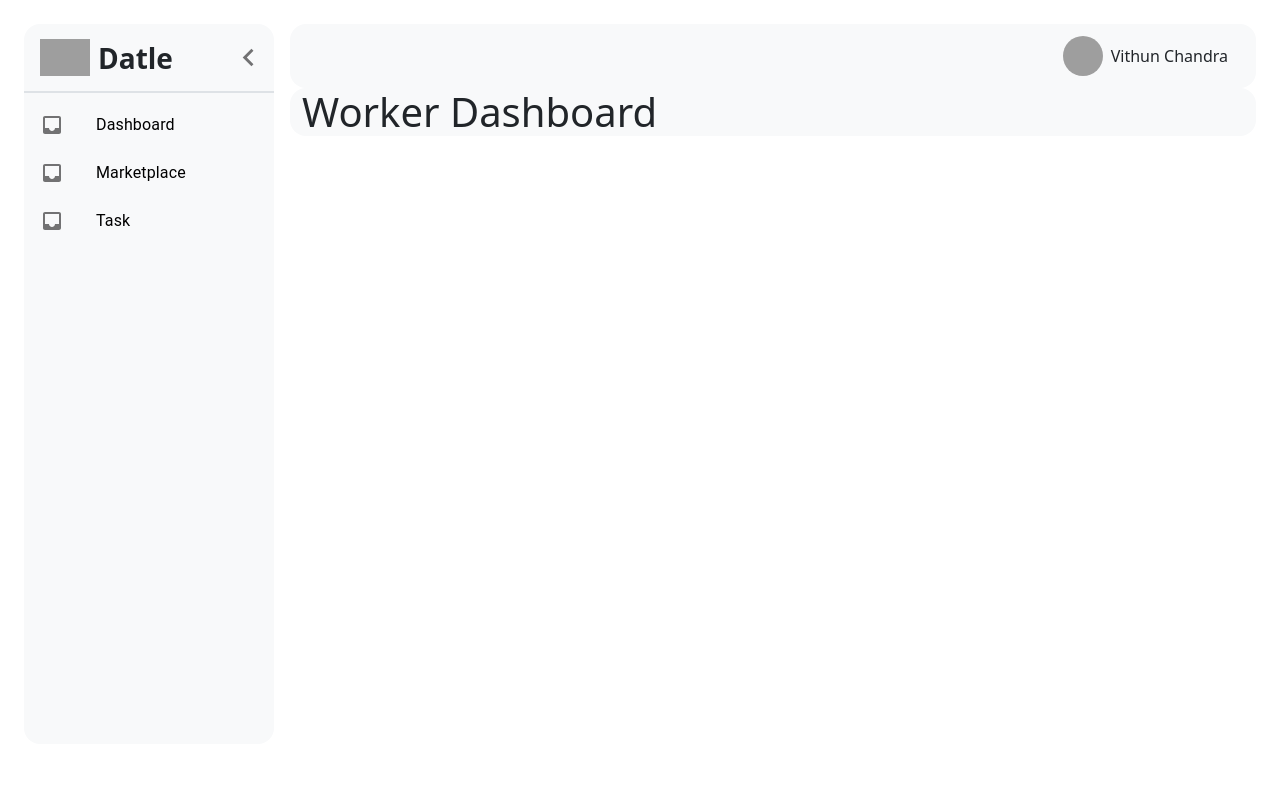
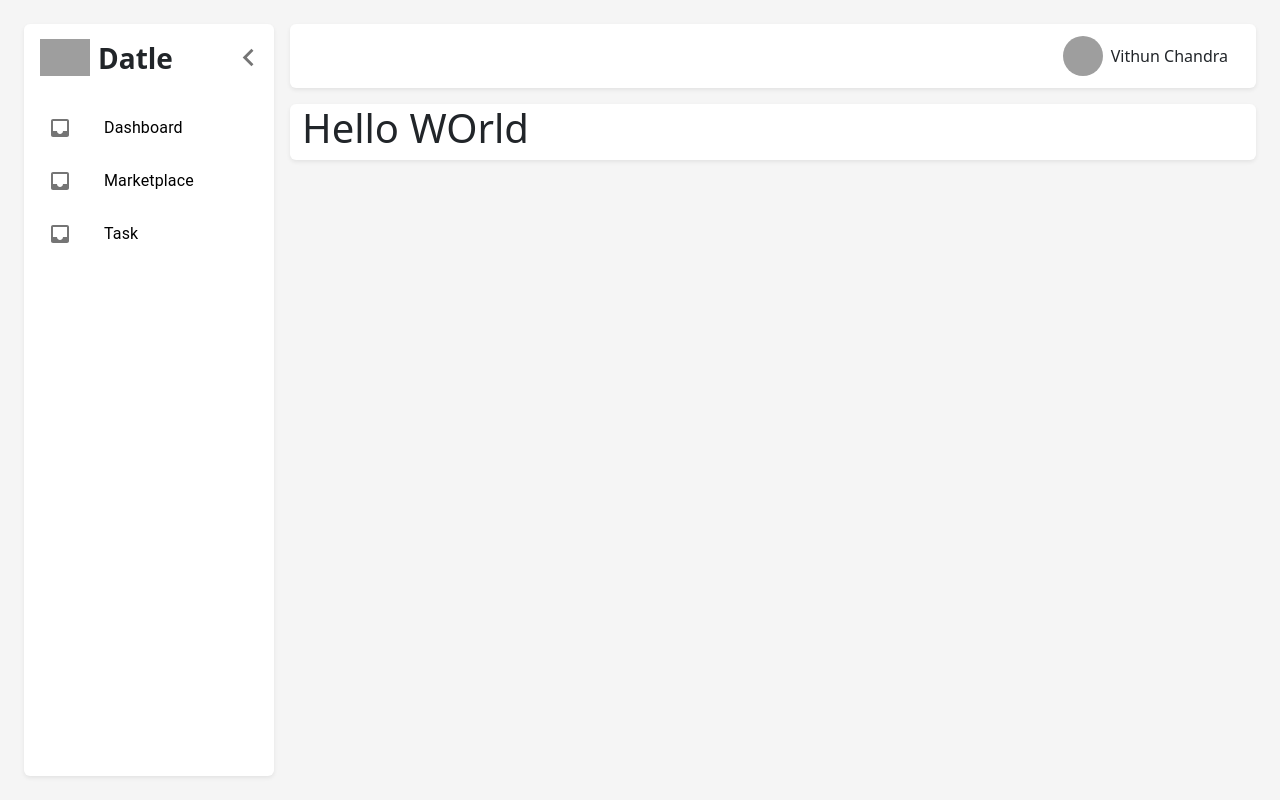
Before and after one commit to vithunchandra/Data-Labelling, a React (Vite) app in the folder Frontend/: page /worker in a window 1280 px wide. Built offline with nearby package versions, Linux system fonts and the light colour scheme; grey boxes are pictures that could not be loaded.

Commit message:
polish main layout

```diff
--- a/Frontend/src/App.css
+++ b/Frontend/src/App.css
@@ -1,16 +1,17 @@
 :root{
-    --bg-primary: #b5c2ca;
+    --bg-primary: #f5f5f5;
     --color-primary: black;
-}
-
-*{
-    box-sizing: border-box;
 }
 
 body{
     min-height: 100vh;
 }
 
+#root{
+    height: 100vh;
+    background-color: var(--bg-primary);
+}
+
 #sidebar-nav{
     width: 250px;
 }
--- a/Frontend/src/components/dashboard/MainLayout.tsx
+++ b/Frontend/src/components/dashboard/MainLayout.tsx
@@ -22,12 +22,12 @@ export default function MainLayout({navigation, role}: {navigation: NavigationIn
     };
 
     return(
-        <div className="w-100 d-flex align-items-center p-4">
-            <div className="row flex-nowrap w-100 g-0">
+        <div className="w-100 h-100 p-4">
+            <div className="row flex-nowrap h-100 g-0">
                 <div className="col-auto">
-                    <div id="sidebar" className="collapse collapse-horizontal show bg-light rounded-4">
-                        <div id="sidebar-nav" style={{height: "90vh"}}>
-                            <div className="w-100 d-flex align-items-center justify-content-between ps-3 py-2 fs-3 border-bottom border-2 fw-bold">
+                    <div id="sidebar" className="collapse collapse-horizontal bg-white show h-100 rounded-2 shadow-sm">
+                        <div id="sidebar-nav">
+                            <div className="w-100 d-flex align-items-center justify-content-between ps-3 py-2 fs-3 fw-bold">
                                 <div className="d-flex align-items-center fs-3 fw-bold">
                                     <img src="../../../public/Logo.png" className="me-2" style={{width: "50px"}}></img>
                                     <span>Datle</span>
@@ -36,11 +36,13 @@ export default function MainLayout({navigation, role}: {navigation: NavigationIn
                                     <ChevronLeftIcon fontSize="large" />
                                 </IconButton>
                             </div>
-                            <List>
+                            <List className="px-2">
                                 {
                                     navigation.map((item, index) => {
                                         return <Link to={item.path} className="text-decoration-none text-black" key={index}>
-                                            <ListItemButton>
+                                            <ListItemButton sx={{
+                                                marginY: "5px"
+                                            }}>
                                                 <ListItemIcon>
                                                     <InboxIcon />
                                                 </ListItemIcon>
@@ -53,9 +55,9 @@ export default function MainLayout({navigation, role}: {navigation: NavigationIn
                         </div>
                     </div>
                 </div>
-                <div className="col ms-3">
+                <div className="col ms-3 d-flex flex-column">
                     <Navbar isDrawerOn={isDrawerOn} setIsDrawerOn={setIsDrawerOn}></Navbar>
-                    <div className="container bg-light rounded-4">
+                    <div className="container bg-white overflow-auto mt-3 rounded-2 shadow-sm">
                         <Outlet></Outlet>
                     </div>
                 </div>
--- a/Frontend/src/components/dashboard/Navbar.tsx
+++ b/Frontend/src/components/dashboard/Navbar.tsx
@@ -6,7 +6,7 @@ export default function Navbar({setIsDrawerOn, isDrawerOn} : {
     isDrawerOn: boolean
 }){
     return(
-        <nav className={`navbar navbar-expand-lg bg-primary bg-light rounded-4`}>
+        <nav className={`navbar navbar-expand-lg bg-primary bg-white rounded-2 shadow-sm`}>
             <div className="container-fluid py-1">
                 <IconButton type="button" data-bs-toggle="collapse" data-bs-target="#sidebar" onClick={() => setIsDrawerOn(!isDrawerOn)} sx={{
                     visibility: isDrawerOn ? 'hidden' : 'visible'
--- a/Frontend/src/pages/worker/WorkerDashboard.tsx
+++ b/Frontend/src/pages/worker/WorkerDashboard.tsx
@@ -1,3 +1,3 @@
 export default function WorkerDashboard(){
-    return <h1>Worker Dashboard</h1>
+    return <h1>Hello WOrld</h1>
 }
```
